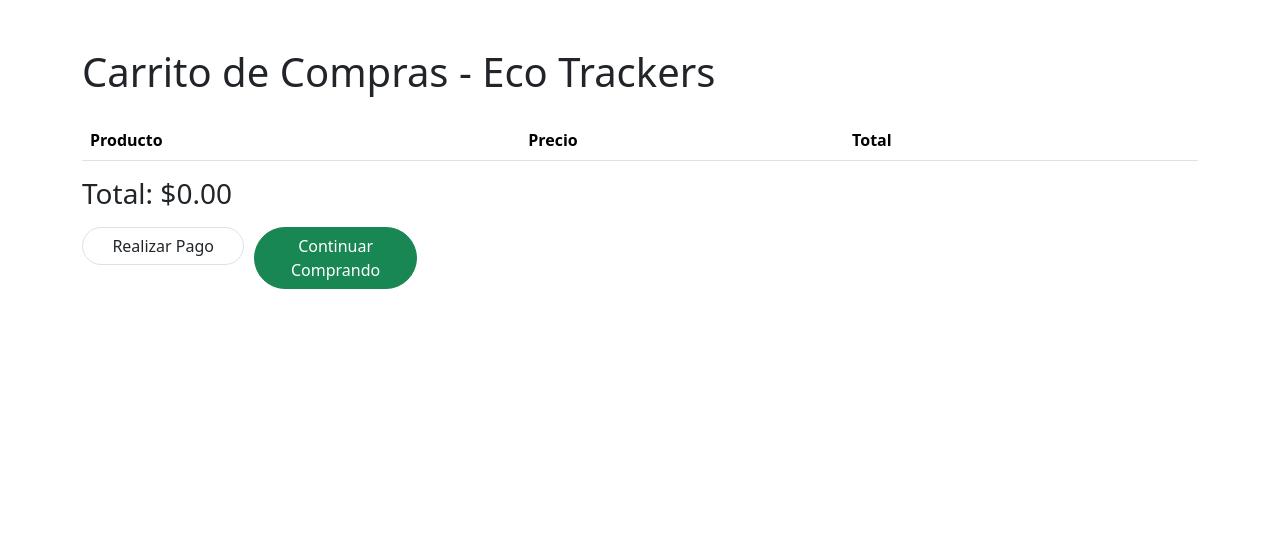
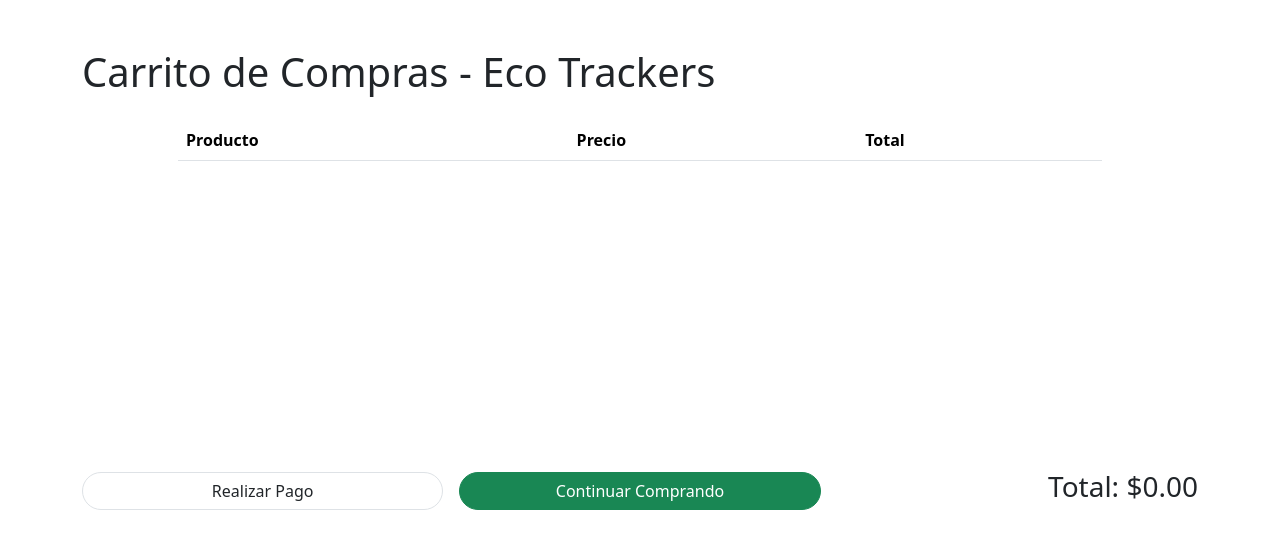
Before and after one commit to ecoTrackers/EcoTrakers, a React (Create React App) app: page /cart in a window 1280 px wide. Shown: the top 548 px of the page. Built offline with nearby package versions, Linux system fonts and the light colour scheme.

Commit message:
card shoping

```diff
--- a/src/pages/ShoppingCart.jsx
+++ b/src/pages/ShoppingCart.jsx
@@ -25,22 +25,22 @@
     localStorage.setItem('productosSeleccionados', JSON.stringify(updatedProducts));
   };
 
-  console.log(productosSeleccionados);
 
   return (
     <div className="container mt-5">
+
         <h1 className="mb-4">Carrito de Compras - Eco Trackers</h1>
 
-      <table className="table">
-        <thead>
+        <div className="table-responsive mx-5 px-5" style={{ maxHeight: '350px', minHeight: '350px', overflowY: 'auto' }}>
+            <table className="table table-hover ">
+                <thead >
                 <tr>
                     <th>Producto</th>
                     <th>Precio</th>
                     <th>Total</th>
-            <th></th>
                 </tr>
                 </thead>
-        <tbody>
+                <tbody className="table-group-divider">
                 {productosSeleccionados.map((product, index) => (
                     <tr key={product.id}>
                     <td className="w-25">{product.name}</td>
@@ -54,20 +54,26 @@
                 ))}
                 </tbody>
             </table>
+        </div>
 
-      <div className="text-right">
-        <h3>Total: ${getTotalPrice().toFixed(2)}</h3>
 
-        <div className="mt-3 d-flex justify-content-around" style={{ width: "30%" }}>
-          <div style={{ flex: 1, marginRight: "10px" }}>
+        <div className="d-flex justify-content-between align-items-center">
+
+
+            <div className="me-3" style={{ flex: 1}}>
                 <ButtonWhite text="Realizar Pago" />
             </div>
-          <div style={{ flex: 1 }}>
+
+            <div className="me-3" style={{ flex: 1}}>
                 <a href="/home">
                 <ButtonGreen text="Continuar Comprando" />
                 </a>
             </div>
+
+            <div className=" text-end" style={{ flex: 1 }}>
+                <h3>Total: ${getTotalPrice().toFixed(2)}</h3>
             </div>
+
         </div>
     </div>
   );
--- a/src/pages/home.jsx
+++ b/src/pages/home.jsx
@@ -113,7 +113,7 @@
                         text="Promociones"/>
                         <LinkSection
                         href="#lo_ultimo"
-                        text="Lo ultimo que viste"/>
+                        text="Lo último que viste"/>
                         <LinkSection
                         href="#compras"
                         text="Según tus comprar"/>
@@ -144,7 +144,7 @@
 
                 <section id="lo_ultimo" className="container my-4 pt-4">
                     <div className="text-center pb-3">
-                        <h2>Lo ultimo que viste</h2>
+                        <h2>Lo último que viste</h2>
                     </div>
 
                     <CarruselUltimo onAddToCart={handleAddToCart}/>
```
Lines whose indentation alone changed are shown as unchanged.
